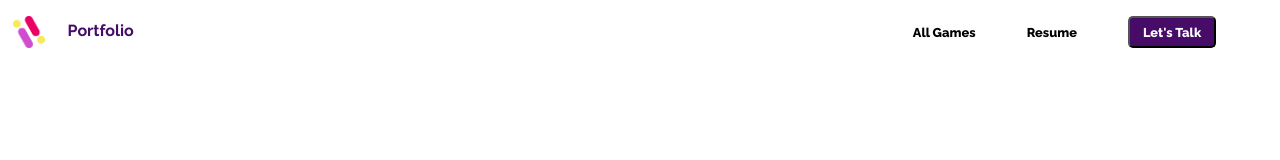
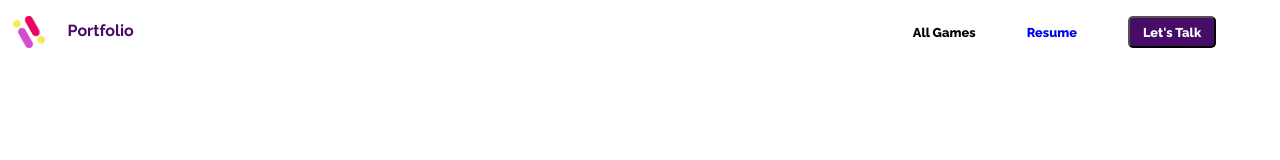
Before and after one commit to sanjumahto3034/sanjumahto.com-React, a React (Create React App) app in the folder portfolio/: page /title in a window 1280 px wide. Shown: the top 160 px of the page. Built offline with nearby package versions, Linux system fonts and the light colour scheme; no server answers.

Commit message:
add btn click

```diff
--- a/portfolio/src/TitleDiv.css
+++ b/portfolio/src/TitleDiv.css
@@ -48,6 +48,7 @@
     padding-right: 4vw;
     width: auto;
     height: auto;
+    text-decoration: none;
 }
 .lets-talk-btn{
     border-radius: 5px;
--- a/portfolio/src/TitleDiv.js
+++ b/portfolio/src/TitleDiv.js
@@ -13,8 +13,8 @@ function TitleDiv(){
 
             <div className='BtnDiv'>
                 <div className='all-game-btn'>All Games</div>
-                <div className='all-game-btn'>Resume</div>
-                <button className='lets-talk-btn' onClick={letsTalkBtnClicked}>Let's Talk</button>
+                <a className='all-game-btn' href='/demo'>Resume</a>
+                <button className='lets-talk-btn' onClick={letsTalkBtnClicked} >Let's Talk</button>
 
             </div>
 
```
Also changed, not shown: 12 other files (tests, documents, lock files or other folders).
